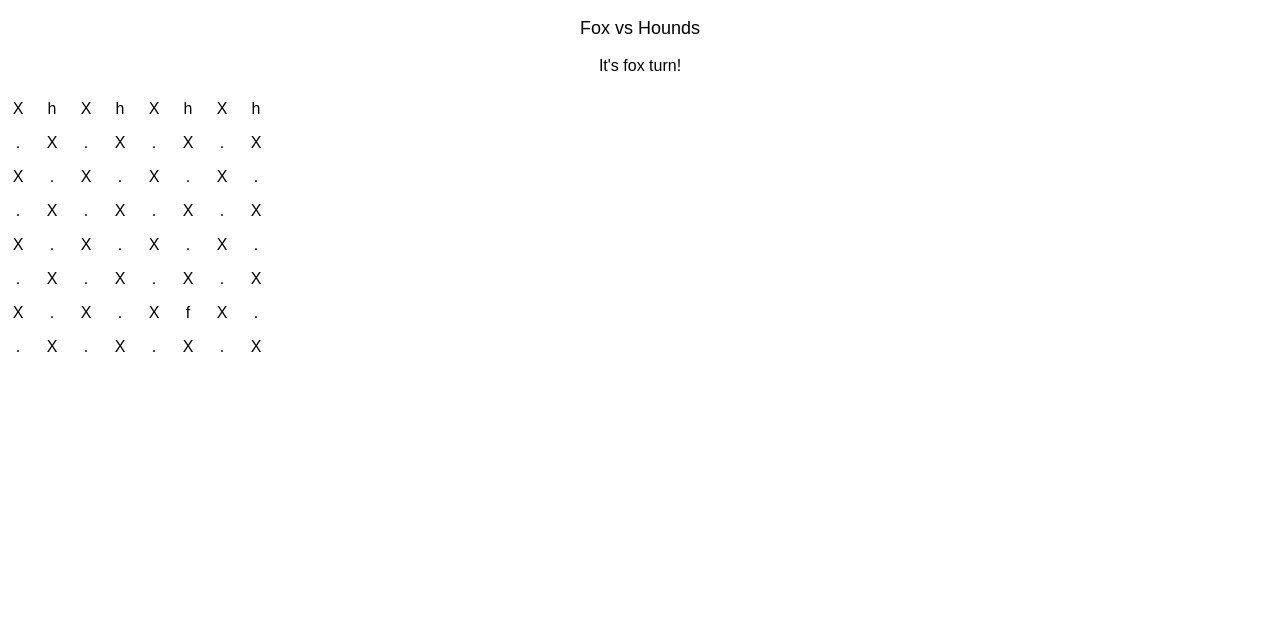
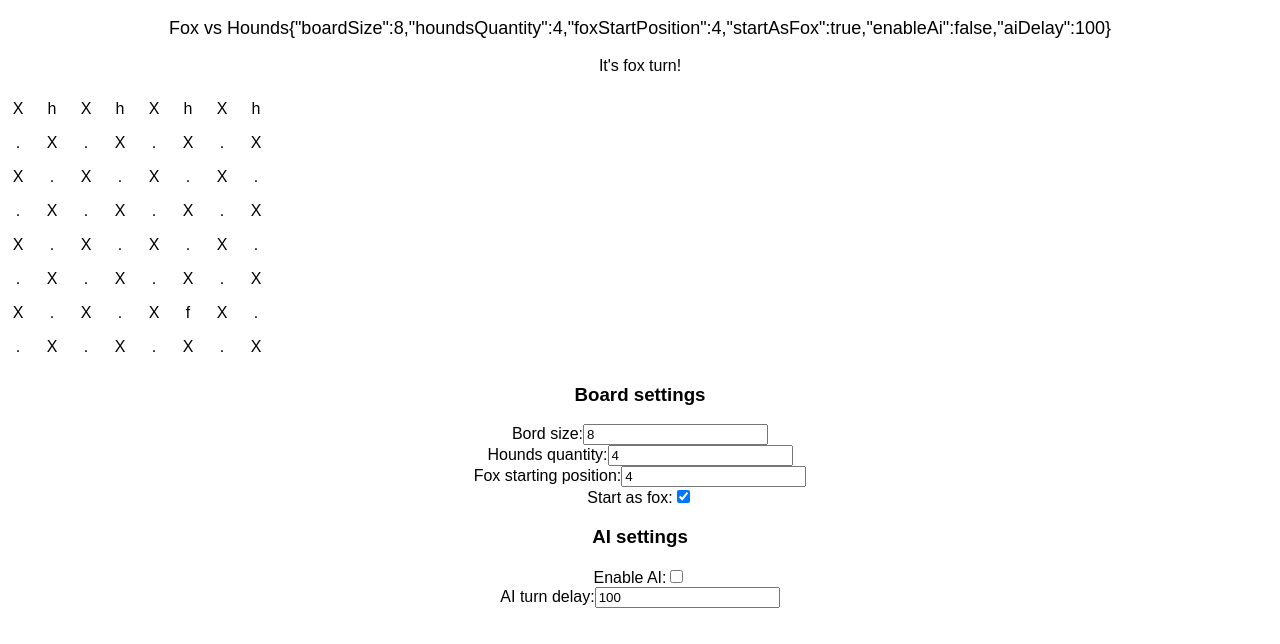
Before and after one commit to robb216/fox_and_hounds, a React (Create React App) app: page / in a window 1280 px wide. Shown: the top 644 px of the page. Built offline with nearby package versions, Linux system fonts and the light colour scheme.

Commit message:
Added SettingsPane component

```diff
--- a/src/App.js
+++ b/src/App.js
@@ -1,25 +1,31 @@
 import React, { Component } from 'react';
 import './App.css';
 
-import Board, { players as gamePlayers } from './containers/Board.js'
+import Board from './containers/Board.js'
 import MessagePane from './containers/MessagePane.js';
+import SettingsPane from './containers/SettingsPane.js';
 import AiManager from './model/AiManager';
 
-const settings = {
+const initialSettings = {
   boardSize: 8,
   houndsQuantity: 4,
   foxStartPosition: 4,
-  startingPlayer: gamePlayers.PLAYER_FOX,
-};
+  startAsFox: true,
+  enableAi: false,
+  aiDelay: 100,
+}
 
 class App extends Component {
   constructor(props) {
     super(props);
     this.state = {
       message: "",
+      settings: null,
     };
     this.board = React.createRef();
     this.aiManager = null;
+
+    this.onSettingsChange = this.onSettingsChange.bind(this);
   }
 
   setMessage(newMessage) {
@@ -31,16 +37,24 @@
     this.aiManager = new AiManager(this.board.current);
   }
 
+  onSettingsChange(newSettings) {
+    console.log(newSettings)
+    this.setState({ settings: newSettings });
+  }
+
   render() {
-    let { message } = this.state;
+    let { message, settings } = this.state;
+    let boardSettings = settings ? { ...settings } : initialSettings
 
     return (
       <div className="App">
         <p className="App-intro">
           Fox vs Hounds
+          { JSON.stringify(boardSettings) }
         </p>
         <MessagePane message={ message } />
-        <Board { ...settings } setMessage={ this.setMessage.bind(this) } ref={this.board} />
+        <Board { ...boardSettings } setMessage={ this.setMessage.bind(this) } ref={this.board} />
+        <SettingsPane onSettingsChange={ this.onSettingsChange } initialSettings={ initialSettings } />
       </div>
     );
   }
--- a/src/containers/Board.js
+++ b/src/containers/Board.js
@@ -125,12 +125,12 @@
 
     endTurn() {
         let { activePlayer } = this.state;
-        let { startingPlayer, setMessage } = this.props;
+        let { startAsFox, setMessage } = this.props;
 
         if (activePlayer) {
             activePlayer = (activePlayer === gamePlayers.PLAYER_FOX) ? gamePlayers.PLAYER_HOUNDS : gamePlayers.PLAYER_FOX;
         } else {
-            activePlayer = startingPlayer;
+            activePlayer = startAsFox ? gamePlayers.PLAYER_FOX : gamePlayers.PLAYER_HOUNDS;
         }
 
         let winningPlayer = this.checkWinConditions();
--- /dev/null
+++ b/src/containers/SettingsPane.js
@@ -0,0 +1,86 @@
+import React, { Component } from 'react';
+
+class MessagePane extends Component {
+    constructor(props) {
+        super(props);
+        this.state = {
+            ...props.initialSettings
+        };
+        this.onChange = this.onChange.bind(this);
+    }
+
+    // Source: reactjs docs https://reactjs.org/docs/forms.html
+    onChange(event) {
+        const target = event.target;
+        const value = target.type === 'checkbox' ? target.checked : target.value;
+        const name = target.name;
+
+        this.setState({ [name]: value }, () => this.props.onSettingsChange(this.state));
+      }
+
+    render() {
+        return (
+            <form>
+                <h3>Board settings</h3>
+                <div><label>
+                    Bord size:
+                    <input
+                        name="boardSize"
+                        type="number"
+                        value={ this.state.boardSize }
+                        onChange={ this.onChange }
+                    />
+                </label></div>
+                <div><label>
+                    Hounds quantity:
+                    <input
+                        name="houndsQuantity"
+                        type="number"
+                        value={ this.state.houndsQuantity }
+                        onChange={ this.onChange }
+                    />
+                </label></div>
+                <div><label>
+                    Fox starting position:
+                    <input
+                        name="foxStartPosition"
+                        type="number"
+                        value={ this.state.foxStartPosition }
+                        onChange={ this.onChange }
+                    />
+                </label></div>
+                <div><label>
+                    Start as fox:
+                    <input
+                        name="startAsFox"
+                        type="checkbox"
+                        checked={ this.state.startAsFox }
+                        onChange={ this.onChange }
+                    />
+                </label></div>
+
+                <h3>AI settings</h3>
+                <div><label>
+                    Enable AI:
+                    <input
+                        name="enableAi"
+                        type="checkbox"
+                        checked={ this.state.enableAi }
+                        onChange={ this.onChange }
+                    />
+                </label></div>
+                <div><label>
+                    AI turn delay:
+                    <input
+                        name="aiDelay"
+                        type="number"
+                        value={ this.state.aiDelay }
+                        onChange={ this.onChange }
+                    />
+                </label></div>
+            </form>
+        );
+    }
+}
+
+export default MessagePane;
--- a/src/model/AiManager.js
+++ b/src/model/AiManager.js
@@ -1,10 +1,20 @@
 class AiManager {
-    constructor(board) {
+    constructor(board, cycleDelay) {
         this.board = board;
+        this.cycleDelay = cycleDelay;
 
         let fox = board.boardPieceManager.getFox();
         board.movePiece(fox, fox.getPossibleMoves(board.props.boardSize)[0]);
     }
+
+    startAiLoop() {
+
+    }
+
+    AiCycle() {
+        console.log("cycling!");
+
+    }
 }
 
 export default AiManager;
```
